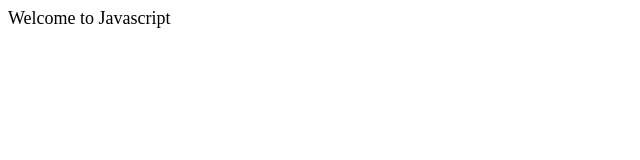
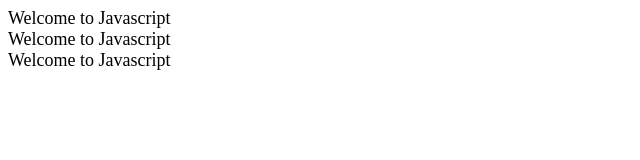
Before and after one commit to mita-more/15Jan24, a plain HTML site: page index.html in a window 1280 px wide. Shown: the whole page, without its empty margins (0-640 px from the left). Drawn offline with Linux system fonts and the light colour scheme.

Commit message:
create new branch

```diff
--- a/index.html
+++ b/index.html
@@ -9,6 +9,15 @@
         </style>
     </head>
     <body>
-        <div class="d1"> Welcome to Javascript</div>
+        <div class="d1" id="root"> Welcome to Javascript</div>
+        <div class="d1" id="root1"> Welcome to Javascript</div>
+        <div class="d1" id="root2"> Welcome to Javascript</div>
+        <div class="d2" id></div>
+        <script>
+            document.getElementById('root');
+            document.getElementById('root1');
+            document.getElementById('root2');
+
+        </script>
     </body>
 </html>
```
